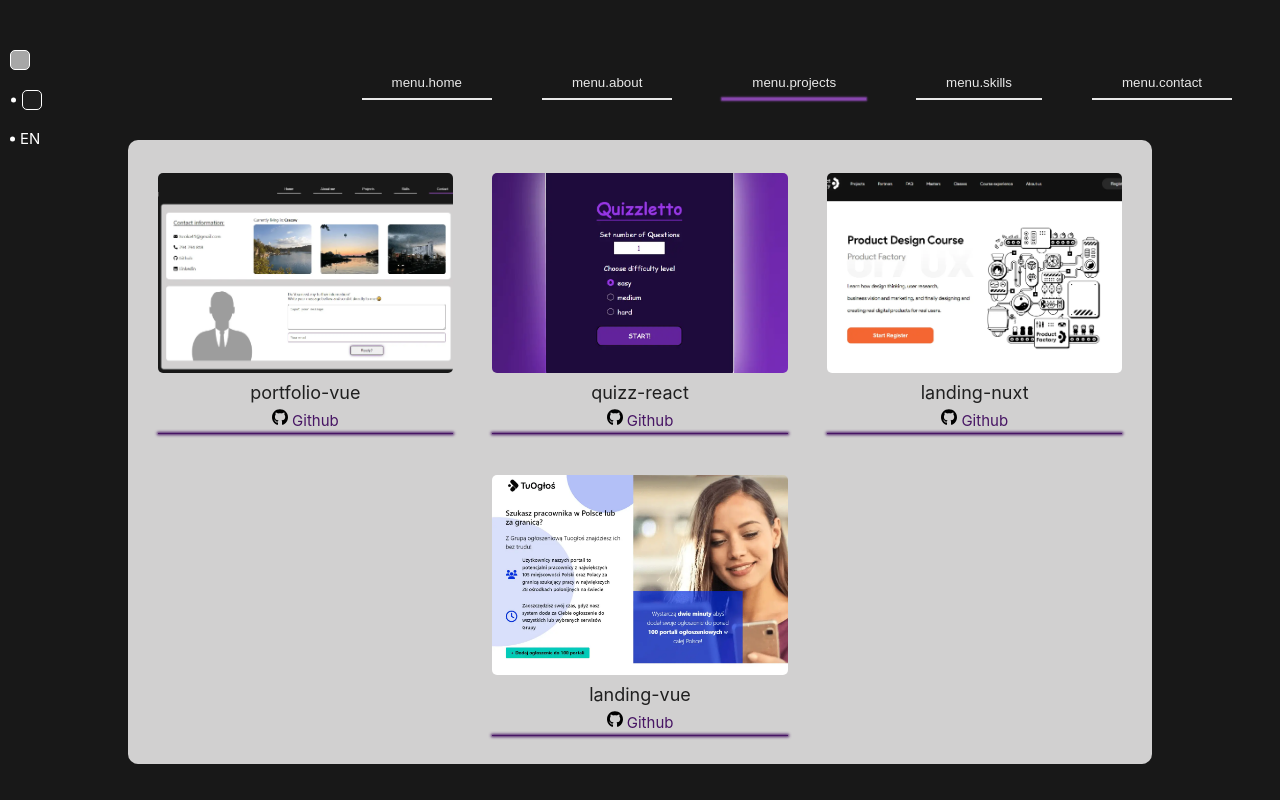
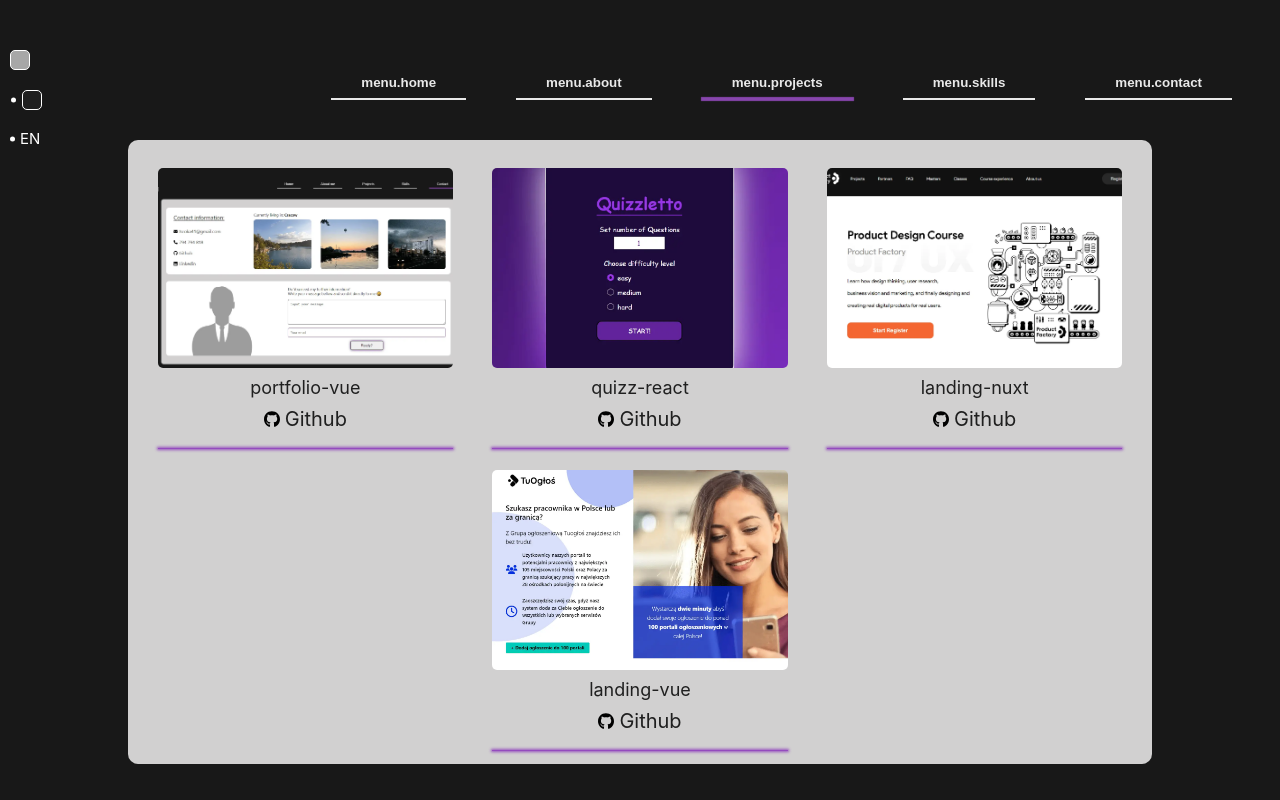
Before and after one commit to khamtaler/portfolio, a Vue app: page / in a window 1280 px wide. Both pictures are taken after a click on the element "menu.projects". Built offline with nearby package versions, Linux system fonts and the light colour scheme.

Commit message:
css changes to add some moves and visual upgrades

```diff
--- a/src/App.vue
+++ b/src/App.vue
@@ -204,7 +204,11 @@ export default {
 	font-size: 18px;
 	text-decoration: none;
 	margin: 5px 0px;
-	color: #2e2d2d;
+	color: #471564;
+}
+
+.contact--link:hover {
+	color: #9e35db;
 }
 
 .contact--city {
--- a/src/components/ContactForm.vue
+++ b/src/components/ContactForm.vue
@@ -93,25 +93,59 @@ export default {
 	min-height: 100px;
 }
 .button--contact {
-	width: 130px;
+	// width: 100px;
+	border: none;
+	font-size: 18px;
+	padding: 5px 20px;
+	background: #fff;
 }
+.button--contact::before,
+.button--contact::after {
+	content: '';
+	position: absolute;
+	height: 100%;
+	width: 1px;
+	background: #1f1f1f;
+	opacity: 0;
+	top: 0px;
+}
+.button--contact:hover {
+	background: transparent;
+}
+.button--contact::before {
+	left: 0px;
+}
+.button--contact::after {
+	right: 0px;
+}
+.button--contact:hover::before {
+	left: -5px;
+	opacity: 1;
+}
+.button--contact:hover::after {
+	right: -5px;
+	opacity: 1;
+}
+
 .dark {
-	// .contact {
-	// 	box-shadow: 0px 0px 15px 5px #471564;
-	// }
 	.button--contact {
-		box-shadow: 0px 0px 10px 0px #471564;
+		box-shadow: 0px 0px 5px 0px #944bbe;
 	}
 	.button--contact:hover {
-		box-shadow: 0px 0px 20px 0px #471564;
+		box-shadow: none;
+	}
+	.button--contact::before,
+	.button--contact::after {
+		background: #944bbe;
+		box-shadow: 0px 0px 1px 1px #944bbe;
 	}
 	.contact--message:focus-visible,
 	.contact--email:focus-visible {
-		border: 1px solid #471564;
-		box-shadow: 0px 0px 5px 0px #471564;
+		border: 1px solid #944bbe;
+		box-shadow: 0px 0px 5px 0px #944bbe;
 	}
 	.contact--email {
-		border: 1px solid #471564;
+		border: 1px solid #944bbe;
 	}
 	.contact {
 		background: #fff;
--- a/src/components/MenuItem.vue
+++ b/src/components/MenuItem.vue
@@ -14,6 +14,7 @@ export default {};
 .menuItem--button {
 	background: transparent;
 	color: #fff;
+	font-weight: 700;
 	border-radius: 0px;
 	text-align: center;
 	border: none;
@@ -45,12 +46,11 @@ export default {};
 		background: #000;
 	}
 }
-.dark {
-	.active {
-		.menuItem--button::before {
-			background: #944bbe;
-			box-shadow: 0px 0px 2px 1px #944bbe;
-		}
+
+.active {
+	.menuItem--button::before {
+		background: #944bbe;
+		box-shadow: 0px 0px 1px 1px #944bbe;
 	}
 }
 </style>
--- a/src/components/ProjectTile.vue
+++ b/src/components/ProjectTile.vue
@@ -8,14 +8,16 @@ import GithubIcon from './icons/GithubIcon.vue';
 			<slot />
 			<p class="projectTile--desc">{{ desc }}</p>
 		</a>
+		<div class="projectTile--githubContainer">
 			<a
-			class="projectTile--github"
+				class="projectTile--githubLink"
 				:class="{ crossed: !github, disabled: !github }"
 				:href="github"
 				target="_blank"
 			>
 				<GithubIcon class="githubIcon" /> Github</a
 			>
+		</div>
 	</div>
 </template>
 
@@ -38,17 +40,24 @@ export default {
 	text-align: center;
 	margin-top: 5px;
 }
-.projectTile--github {
-	display: block;
+.projectTile--githubLink {
+	display: flex;
 	text-align: center;
+	align-items: center;
+	justify-content: center;
+	margin-top: 5px;
+	font-size: 20px;
+	height: 30px;
+	color: #1f1f1f;
 }
 .githubIcon {
 	width: 16px;
+	margin-right: 5px;
 }
 .projectTile::before {
 	content: '';
 	position: absolute;
-	bottom: -5px;
+	bottom: -15px;
 	width: 100%;
 	height: 1px;
 }
@@ -59,14 +68,53 @@ export default {
 	pointer-events: none;
 	opacity: 0.5;
 }
-.dark {
-	.projectTile--github {
-		margin-top: 5px;
-		color: #471564;
+.projectTile--githubContainer {
+	display: flex;
+	align-items: center;
+	justify-content: center;
+}
+.projectTile--githubLink::after,
+.projectTile--githubLink::before {
+	position: absolute;
+	opacity: 0;
+	color: #1f1f1f;
+}
+.projectTile--githubLink::after {
+	content: ']';
+	right: 0px;
+}
+.projectTile--githubLink::before {
+	content: '[';
+	left: 0px;
+}
+.projectTile--githubLink:hover::after {
+	right: -15px;
+	opacity: 1;
+}
+.projectTile--githubLink:hover::before {
+	left: -15px;
+	opacity: 1;
+}
+.light {
+	.projectTile--desc {
+		color: #1f1f1f;
 	}
 	.projectTile::before {
-		background: #471564;
-		box-shadow: 0px 0px 3px 1px #471564;
+		background: #1f1f1f;
+		box-shadow: 0px 0px 3px 1px #1f1f1f;
+	}
+}
+.dark {
+	.projectTile--githubLink:hover {
+		color: #944bbe;
+	}
+	.projectTile--githubLink:hover::before,
+	.projectTile--githubLink:hover::after {
+		color: #944bbe;
+	}
+	.projectTile::before {
+		background: #944bbe;
+		box-shadow: 0px 0px 3px 1px #944bbe;
 	}
 }
 
--- a/src/components/SkillBar.vue
+++ b/src/components/SkillBar.vue
@@ -33,11 +33,11 @@ export default {
 .skillBar--chart {
 	width: 100%;
 	border-radius: 5px;
-	border: 1px solid #471564;
+	border: 1px solid #944bbe;
 	margin: 15px 0px;
 }
 .skillBar--single {
-	height: 25px;
-	background: linear-gradient(to right, #a646dd, #471564);
+	height: 20px;
+	background: linear-gradient(to right, #a646dd, #944bbe);
 }
 </style>
--- a/src/components/Tabs.vue
+++ b/src/components/Tabs.vue
@@ -116,14 +116,19 @@ export default {
 	text-align: center;
 	cursor: pointer;
 }
-.active::before {
+.tab::before {
 	content: '';
 	position: absolute;
-	bottom: -5px;
+	bottom: -8px;
 	left: 50%;
 	transform: translateX(-50%);
+	width: 0%;
+	height: 1px;
+}
+
+.tab.active::before {
 	width: 50%;
-	height: 1px;
+	transition: 0.5s ease-in-out;
 }
 .tab--content {
 	margin: auto;
@@ -161,13 +166,13 @@ export default {
 .light {
 	.active::before {
 		background: #000;
-		box-shadow: 0px 0px 3px 1px #000;
+		box-shadow: 0px 0px 1px 1px #000;
 	}
 }
 .dark {
 	.active::before {
-		background: #471564;
-		box-shadow: 0px 0px 3px 1px #471564;
+		background: #944bbe;
+		box-shadow: 0px 0px 1px 1px #944bbe;
 	}
 }
 @media (max-width: 1200px) {
--- a/src/locales/en.json
+++ b/src/locales/en.json
@@ -1,6 +1,6 @@
 {
-	"opening": "Welcome!",
-	"greetings": "My name is \n<b>Tomasz Sroka </b> and this is my website. The idea behind the project was to make a simple single page website I could describe myself on. I've used Vue 3 to do so. You can toggle different colors in left menu, check my projects, hobbies or get to know me better going trough different tabs. You can also contact me via links included in contact tab. Enjoy your stay &#128512;",
+	"opening": "Hello there!",
+	"greetings": "My name is \n<b>Tomasz Sroka </b> and you are currently visiting my personal website. The idea behind the project was to make a simple single page website I could describe myself on. I've used Vue 3 to do so. I am a frontend developer gathering experience for over 2 years already. So far I was working mostly with wordpress. Not so long ago I started to learn Javasript frameworks and heres the current effect. You can toggle different colors in left menu, switch language between polish and english, check up on my projects, hobbies or get to know me better going trough other different tabs. You can also contact me via links included in contact tab. Enjoy your stay &#128512;",
 	"contactHeader": "Contact:",
 	"livingPlace": "Currently living in: \n<b>Cracow</b>",
 	"contact-form-header": "Do You need any further information? \n<br /> Write your message bellow and send it directly to me &#128512;",
--- a/src/locales/pl.json
+++ b/src/locales/pl.json
@@ -1,6 +1,6 @@
 {
 	"opening": "Hejka!",
-	"greetings": "Nazywam się \n<b>Tomasz Sroka</b> i to jest moja strona internetowa. Ideą projektu było stworzenie prostej, jednostronicowej strony internetowej, na której mógłbym się opisać. Użyłem do tego Vue 3. Możesz przełączać różne kolory w lewym menu, sprawdzić moje projekty, hobby lub poznać mnie lepiej przechodząc przez różne zakładki. Możesz również skontaktować się ze mną za pomocą linków zawartych w zakładce kontakt. Miłego pobytu &#128512;",
+	"greetings": "Nazywam się \n<b>Tomasz Sroka</b> i aktualnie widzisz moją pierwszą osobistą stronę internetową. Ideą projektu było stworzenie prostej, jednostronicowej witryny, na której mógłbym przedstawić siebie. Użyłem do tego celu Vue 3. Jestem frontend developerem zbierającym doświadczenie już od ponad 2 lat, do tej pory pracującym głównie z wordpressem. Nie tak dawno temu zacząłem zgłębiać tajniki frameworków Javascript i oto efekt. Możesz przełączać różne kolory w lewym menu, zmienić język pomiędzy polskim a angielskim, sprawdzić moje projekty, poznać hobby i dowiedzieć się czegoś o mnie przechodząc przez różne zakładki. Możesz również skontaktować się ze mną za pomocą linków zawartych w zakładce kontakt. Miłego pobytu &#128512;",
 	"contactHeader": "Kontakt:",
 	"livingPlace": "Aktualnie mieszkam w: \n<b>Kraków</b>",
 	"contact-form-header": "Potrzebujesz więcej informacji? \n<br /> Napisz wiadomość poniżej i wyślij ją do mnie &#128512;",
```
Lines whose indentation alone changed are shown as unchanged.
